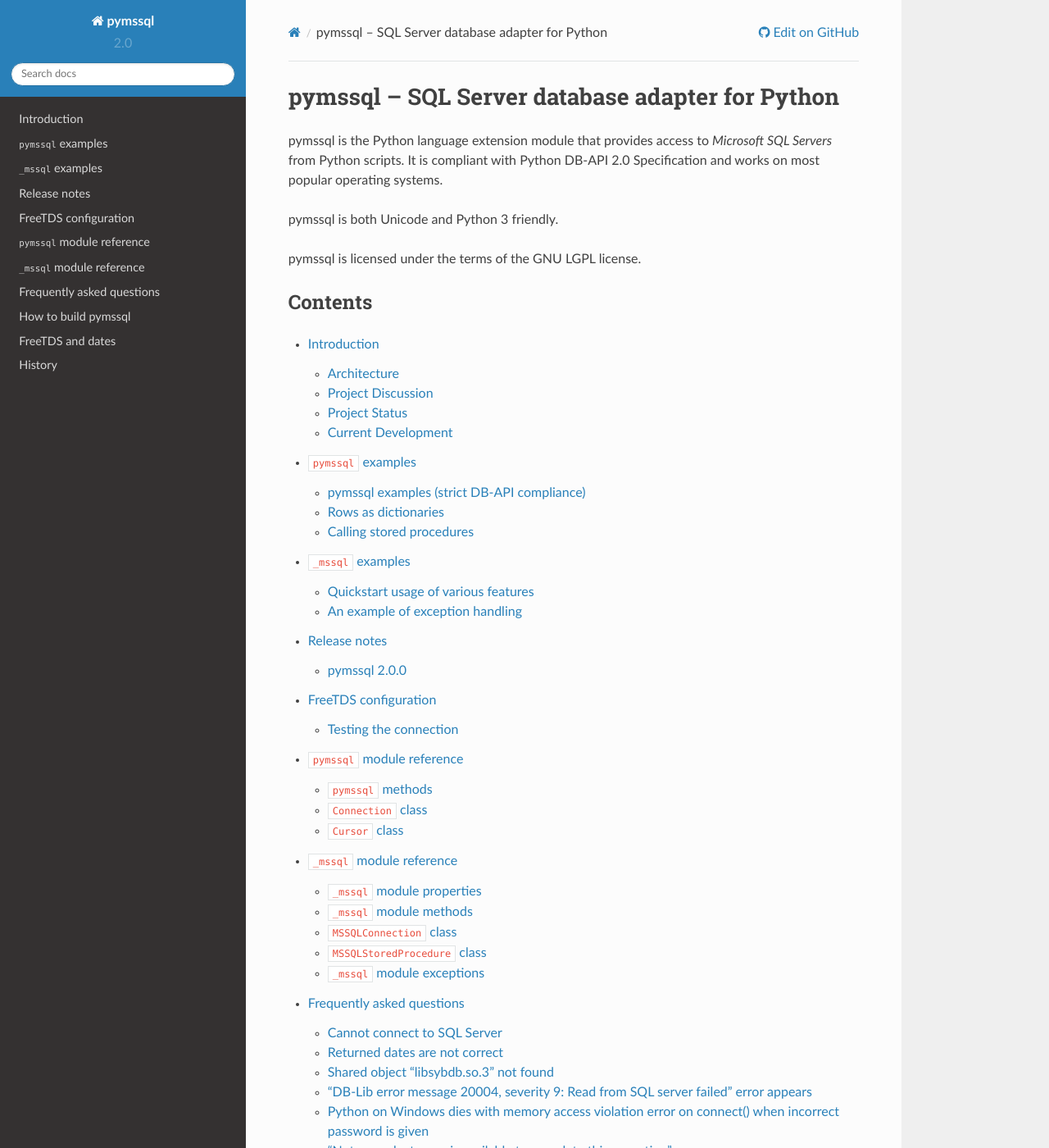
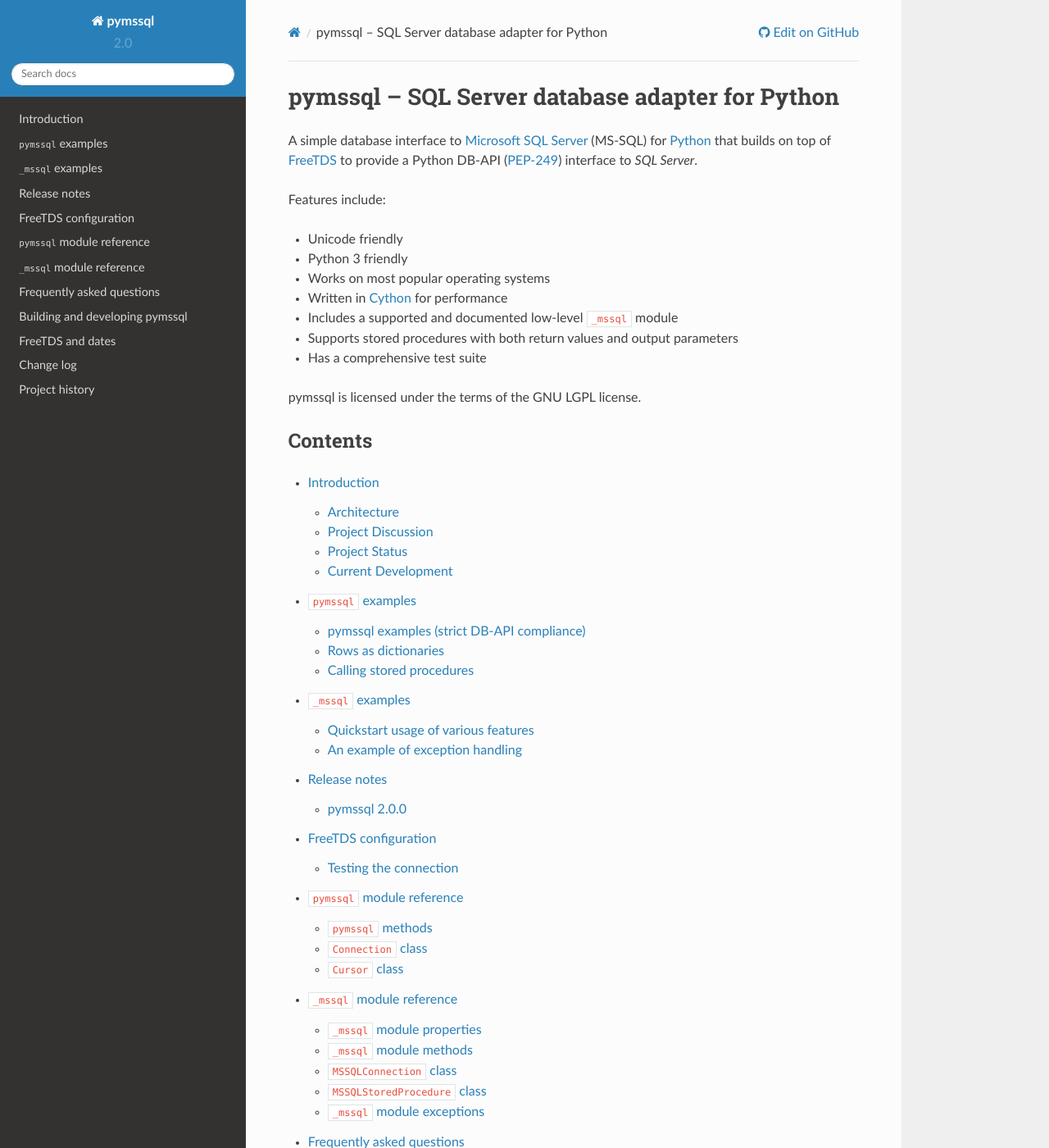
Before and after one commit to pymssql/pymssql, a Sphinx documentation site: the page built from docs/index.rst, in a window 1280 px wide and 1400 px high. Shown: the whole window at 82% size. Built offline with Sphinx 7.4.7 and the Read the Docs theme 2.0.0, drawn with Linux system fonts in a browser that asks for light colours; some of the changed text lies outside the part shown.

Commit message:
Include content from up-to-date reST files at project root. Refactor.

```diff
--- /dev/null
+++ b/docs/building_and_developing.rst
@@ -0,0 +1,4 @@
+.. include:: ../README_building_and_developing.rst
+
+.. Please see the `README:building_and_developing.rst` file located in the root of the pymssql source
+   code tree.
--- a/docs/history.rst
+++ b/docs/history.rst
@@ -1,6 +1,6 @@
-=======
-History
-=======
+===============
+Project history
+===============
 
 Evolution of pymssql.
 
--- a/docs/index.rst
+++ b/docs/index.rst
@@ -7,13 +7,28 @@
 pymssql -- SQL Server database adapter for Python
 =================================================
 
-pymssql is the Python language extension module that provides access to
-*Microsoft SQL Servers* from Python scripts. It is compliant with Python DB-API
-2.0 Specification and works on most popular operating systems.
+A simple database interface to `Microsoft SQL Server`_ (MS-SQL) for `Python`_
+that builds on top of `FreeTDS`_ to provide a Python DB-API (`PEP-249`_)
+interface to *SQL Server*.
 
-pymssql is both Unicode and Python 3 friendly.
+Features include:
+
+* Unicode friendly
+* Python 3 friendly
+* Works on most popular operating systems
+* Written in Cython_ for performance
+* Includes a supported  and documented low-level ``_mssql`` module
+* Supports stored procedures with both return values and output parameters
+* Has a comprehensive test suite
 
 pymssql is licensed under the terms of the GNU LGPL license.
+
+.. _Microsoft SQL Server: http://www.microsoft.com/sqlserver/
+.. _Python: http://www.python.org/
+.. _PEP-249: http://www.python.org/dev/peps/pep-0249/
+.. _FreeTDS: http://www.freetds.org/
+.. _Cython: http://cython.org
+
 
 Contents
 ========
@@ -29,8 +44,10 @@
    ref/pymssql
    ref/_mssql
    faq
-   compilation
+   building_and_developing
    freetds_and_dates
+   todo
+   changelog
    history
 
 Indices and tables
--- /dev/null
+++ b/docs/todo.rst
@@ -0,0 +1,4 @@
+.. include:: ../TODO
+
+.. Please see the `TODO` file located in the root of the pymssql source code
+   tree.
```
Also changed, not shown: README_building_and_developing.rst (+3 -16 lines), docs/changelog.rst (added, +8 -0 lines), docs/compilation.rst (deleted, +0 -43 lines), docs/intro.rst (+7 -4 lines), 1 other file.
